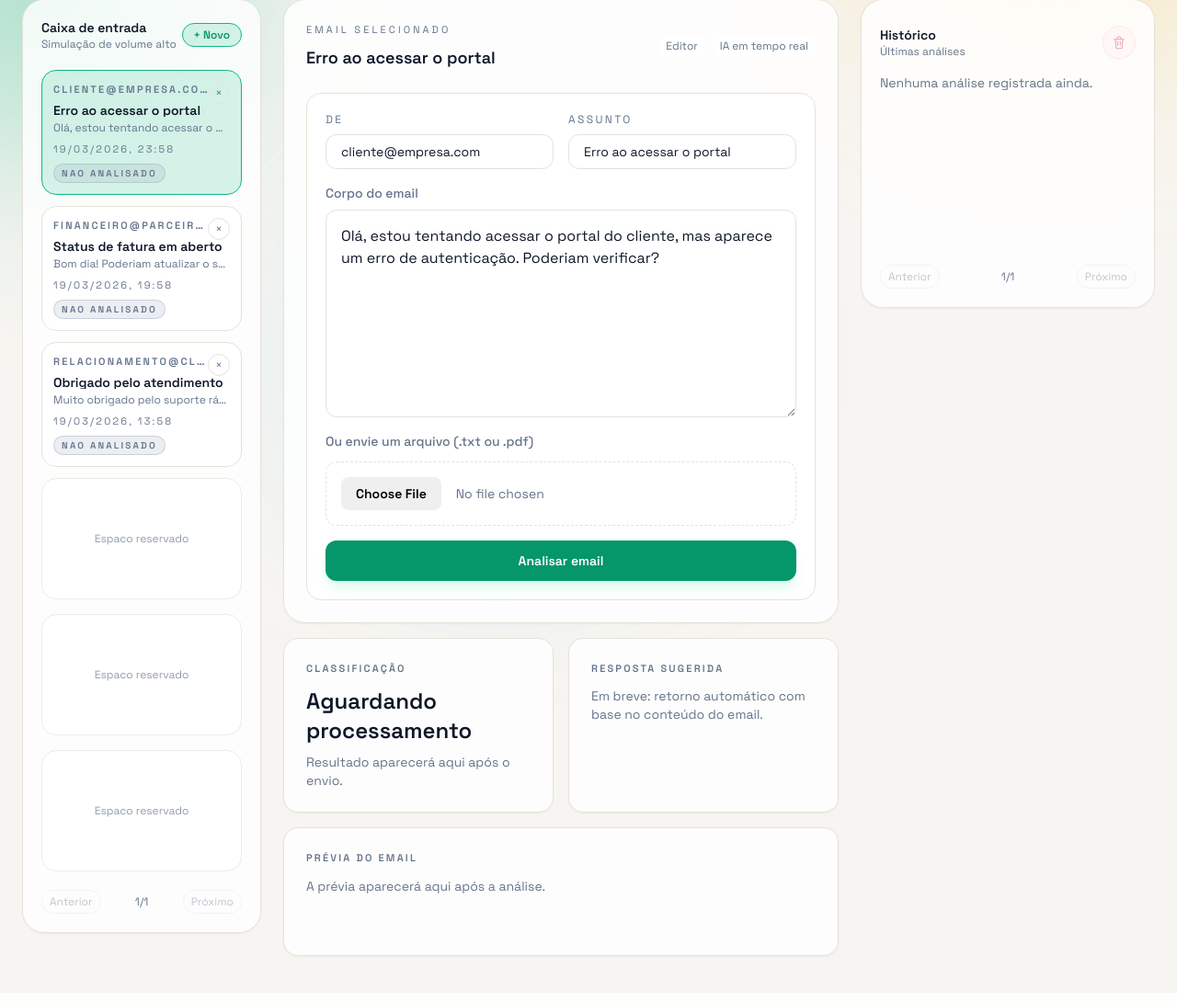
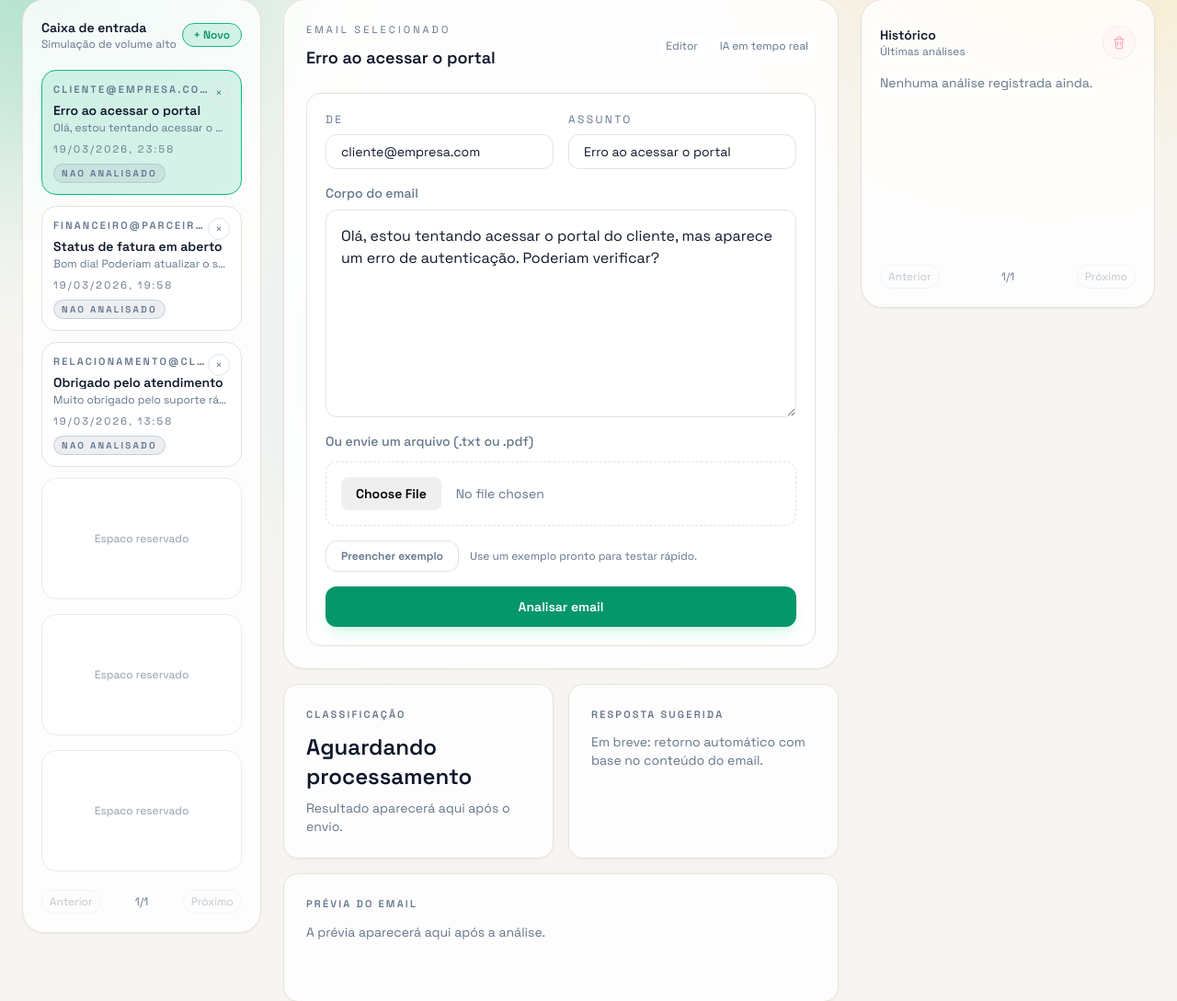
Before and after one commit to ellenmelo19/AutoMail, a FastAPI app: page / in a window 1280 px wide. Shown: the part 289-1378 px from the top of the page at 92% size. Before the commit the page ends 1331 px from the top, so only its background shows below. Run offline with FastAPI, Linux system fonts and the light colour scheme; some libraries are stand-ins or nearby versions.

Commit message:
feat: Preencher exemplo e melhorias no README

```diff
--- a/app/static/app.js
+++ b/app/static/app.js
@@ -17,6 +17,7 @@ const fileInput = document.getElementById("email-file");
 const fileMeta = document.getElementById("file-meta");
 const fileName = document.getElementById("file-name");
 const fileClear = document.getElementById("file-clear");
+const fillExampleBtn = document.getElementById("fill-example");
 const analyzeBtn = document.getElementById("analyze-btn");
 const analyzeBtnText = document.getElementById("analyze-btn-text");
 const analyzeSpinner = document.getElementById("analyze-spinner");
@@ -60,6 +61,21 @@ const sampleEmails = [
     createdAt: Date.now() - 1000 * 60 * 60 * 12,
   },
 ];
+
+const quickExamples = [
+  {
+    from: "cliente@empresa.com",
+    subject: "Status de contestação em aberto",
+    body: "Olá, poderiam atualizar o status da minha contestação? Preciso de uma previsão de prazo.",
+  },
+  {
+    from: "relacionamento@cliente.com",
+    subject: "Obrigada pelo atendimento",
+    body: "Boa tarde! Passando para agradecer o suporte de ontem, vocês foram muito rápidos.",
+  },
+];
+
+let quickExampleIndex = 0;
 
 let inbox = [];
 let history = [];
@@ -460,6 +476,21 @@ const updateCurrentEmail = () => {
   renderInbox();
 };
 
+const fillExample = () => {
+  const email = getCurrentEmail();
+  if (!email) return;
+
+  const example = quickExamples[quickExampleIndex % quickExamples.length];
+  quickExampleIndex += 1;
+
+  fromInput.value = example.from;
+  subjectInput.value = example.subject;
+  bodyInput.value = example.body;
+  resetFileInput();
+  updateCurrentEmail();
+  showToast("Exemplo preenchido.", "success");
+};
+
 const addNewEmail = () => {
   const newEmail = {
     id: `new-${Date.now()}`,
@@ -616,6 +647,10 @@ fileClear.addEventListener("click", () => {
   resetFileInput();
 });
 
+if (fillExampleBtn) {
+  fillExampleBtn.addEventListener("click", fillExample);
+}
+
 historyPrev.addEventListener("click", () => {
   if (historyPage > 1) {
     historyPage -= 1;
--- a/app/templates/index.html
+++ b/app/templates/index.html
@@ -344,6 +344,17 @@
                   </div>
                 </div>
 
+                <div class="flex flex-wrap items-center gap-3">
+                  <button
+                    id="fill-example"
+                    type="button"
+                    class="inline-flex items-center justify-center gap-2 rounded-xl border border-app bg-surface-strong px-4 py-2 text-xs font-semibold text-muted transition hover:-translate-y-0.5 hover:border-accent hover:text-accent"
+                  >
+                    Preencher exemplo
+                  </button>
+                  <span class="text-xs text-muted">Use um exemplo pronto para testar rápido.</span>
+                </div>
+
                 <button
                   id="analyze-btn"
                   type="submit"
```
Also changed, not shown: README.md.
